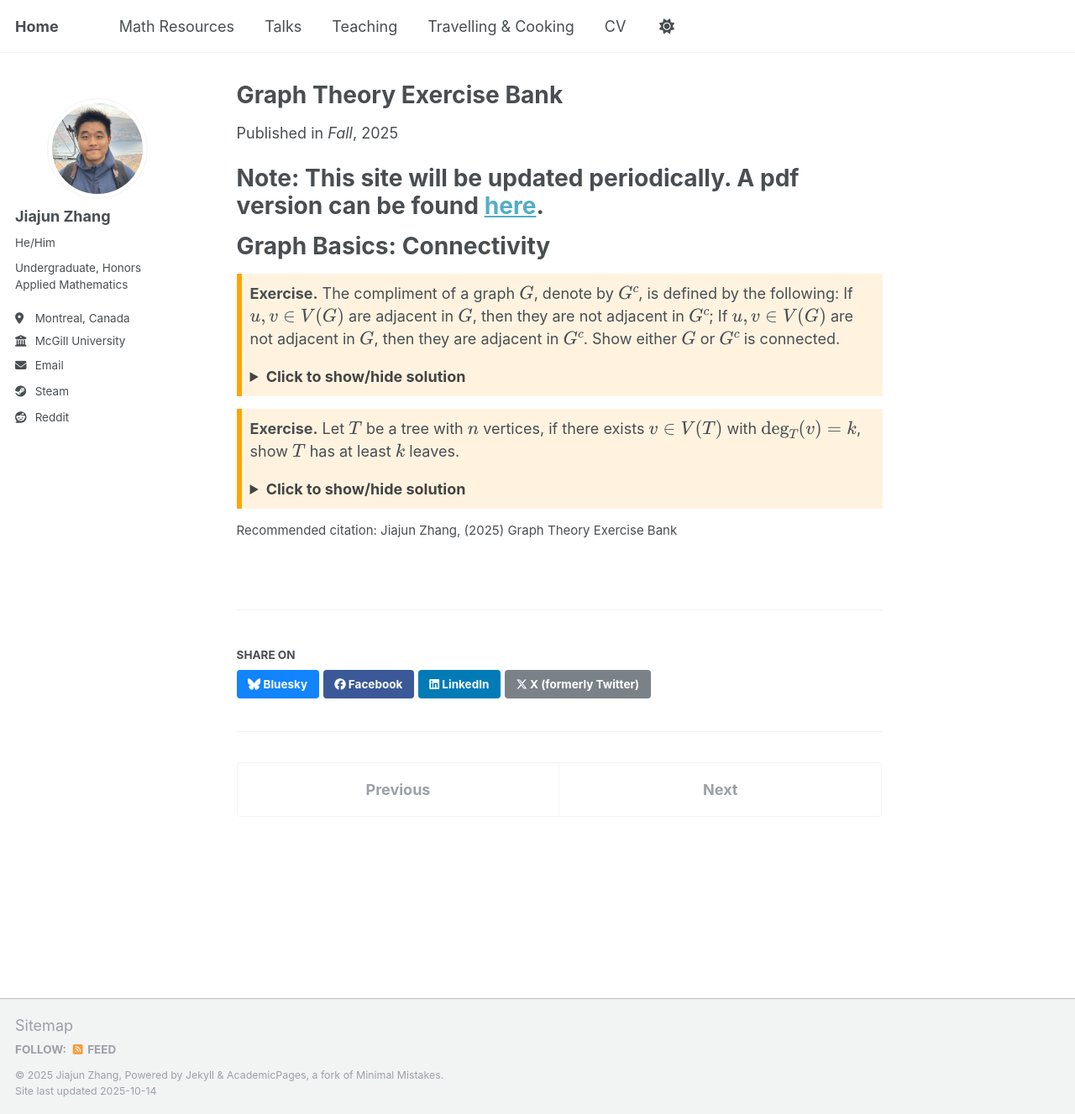
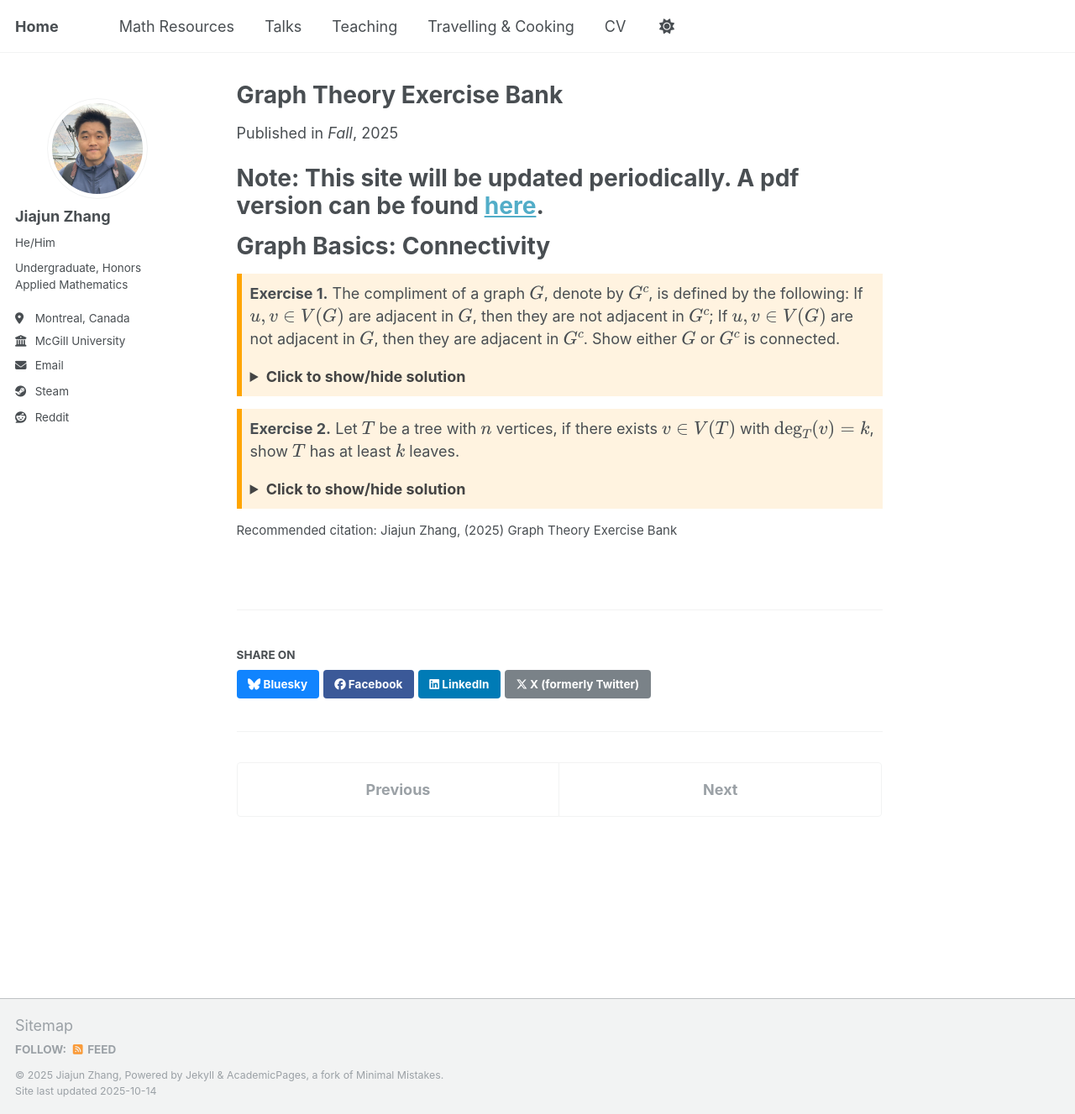
Before and after one commit to JohanssonRein/JohanssonRein.github.io, a Jekyll site: the page built from _publications/discreteexercise.md, in a window 1280 px wide and 1327 px high. Shown: the whole window at 84% size. Built offline with Jekyll 4.4.1, drawn with Linux system fonts in a browser that asks for light colours.

Commit message:
Update discreteexercise.md

```diff
--- a/_publications/discreteexercise.md
+++ b/_publications/discreteexercise.md
@@ -17,7 +17,7 @@ citation: 'Jiajun Zhang, (2025) Graph Theory Exercise Bank'
 # Graph Basics: Connectivity
 
 <div style="border-left: 6px solid orange; background-color: #fff3e0; padding: 10px; margin: 15px 0;">
-  <strong>Exercise.</strong>  The compliment of a graph $G$, denote by $G^c$, is defined by the following: If $u,v \in V(G)$ are adjacent in $G$, then they are not adjacent in $G^c$; If $u,v \in V(G)$ are not adjacent in $G$, then they are adjacent in $G^c$. Show either $G$ or $G^c$ is connected.
+  <strong>Exercise 1.</strong>  The compliment of a graph $G$, denote by $G^c$, is defined by the following: If $u,v \in V(G)$ are adjacent in $G$, then they are not adjacent in $G^c$; If $u,v \in V(G)$ are not adjacent in $G$, then they are adjacent in $G^c$. Show either $G$ or $G^c$ is connected.
 <details style="margin-top: 1em;">
   <summary style="font-weight: bold; color: #444; cursor: pointer;">
     Click to show/hide solution
@@ -36,7 +36,7 @@ Hence $G^c$ is connected.
 </div>
 
 <div style="border-left: 6px solid orange; background-color: #fff3e0; padding: 10px; margin: 15px 0;">
-  <strong>Exercise.</strong>  Let $T$ be a tree with $n$ vertices, if there exists $v \in V(T)$ with $\deg_T(v)=k$, show $T$ has at least $k$ leaves.
+  <strong>Exercise 2.</strong>  Let $T$ be a tree with $n$ vertices, if there exists $v \in V(T)$ with $\deg_T(v)=k$, show $T$ has at least $k$ leaves.
 <details style="margin-top: 1em;">
   <summary style="font-weight: bold; color: #444; cursor: pointer;">
     Click to show/hide solution
```
